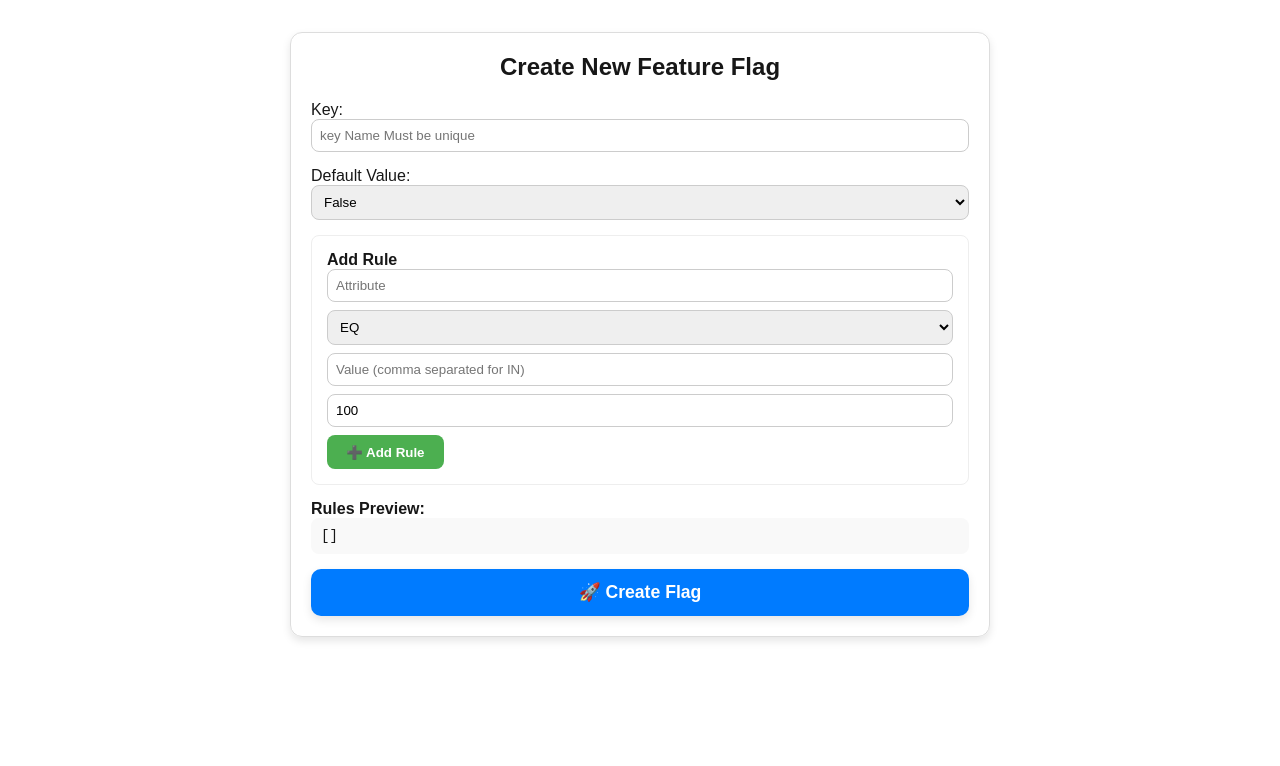
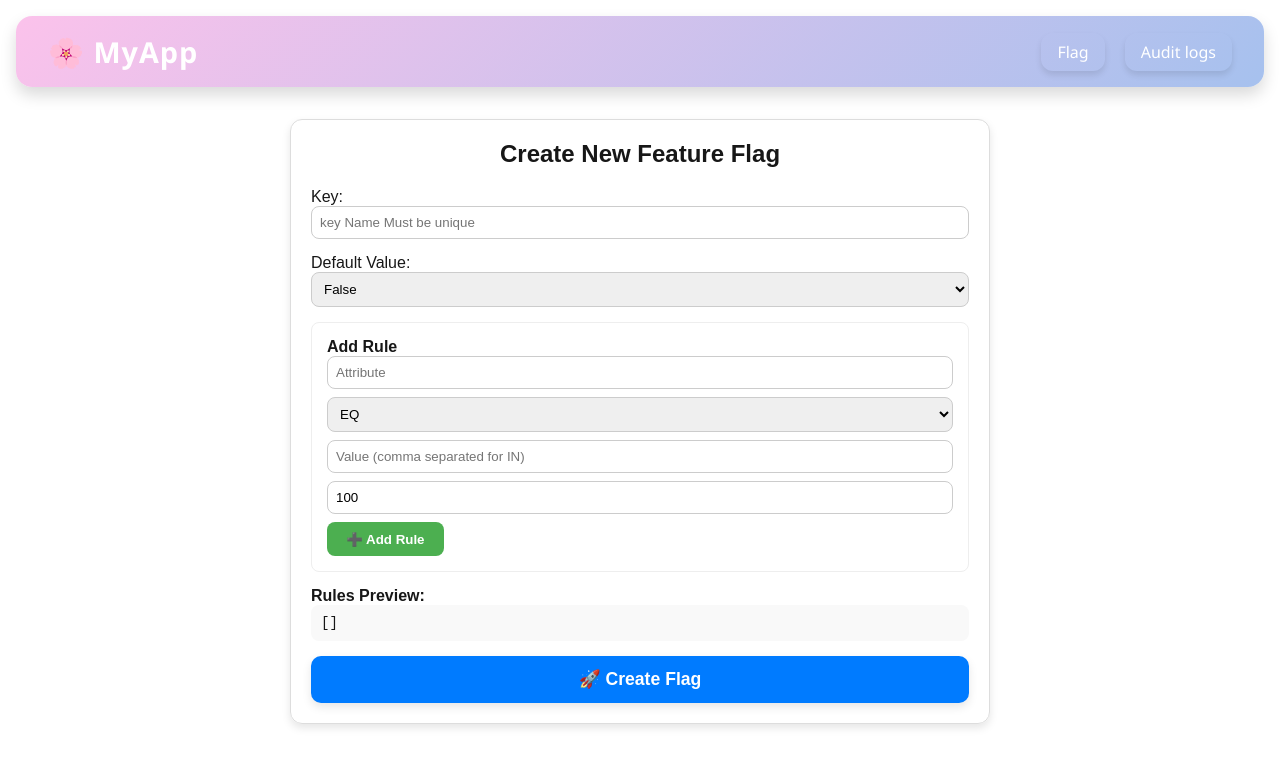
Before and after one commit to AbhishekSankhla121/Cognitute, a Next.js app in the folder application/: page /dashboard/1/createflag in a window 1280 px wide. Shown: the top 766 px of the page. Built offline with nearby package versions, Linux system fonts and the light colour scheme; no server answers.

Commit message:
adding navbar

```diff
--- /dev/null
+++ b/application/src/app/components/navbar.tsx
@@ -0,0 +1,87 @@
+"use client";
+
+import React from "react";
+
+const Navbar = () => {
+  // Navbar container style
+  const navbarStyle = {
+    display: "flex",
+    justifyContent: "space-between",
+    alignItems: "center",
+    padding: "16px 32px",
+    background: "linear-gradient(135deg, #fbc2eb, #a6c1ee)",
+    borderRadius: "16px",
+    margin: "16px",
+    boxShadow: "0 8px 16px rgba(0,0,0,0.15)",
+    fontFamily: "'Segoe UI', Tahoma, Geneva, Verdana, sans-serif",
+  };
+
+  // Logo style
+  const logoStyle = {
+    fontWeight: "bold",
+    fontSize: "1.8rem",
+    color: "#fff",
+    letterSpacing: "1px",
+  };
+
+  // Navigation links container
+  const navLinksStyle = {
+    listStyle: "none",
+    display: "flex",
+    gap: "20px",
+    margin: 0,
+    padding: 0,
+  };
+
+  // Link button style
+  const linkStyle = {
+    textDecoration: "none",
+    color: "#fff",
+    padding: "8px 16px",
+    borderRadius: "12px",
+    fontWeight: "500",
+    transition: "all 0.3s ease",
+    cursor: "pointer",
+    boxShadow: "0 4px 6px rgba(0,0,0,0.1)",
+  };
+
+    const handleMouseEnter = (e: React.MouseEvent<HTMLAnchorElement>) => {
+    const target = e.currentTarget as HTMLAnchorElement;
+  target.style.background = "rgba(255, 255, 255, 0.2)";
+  target.style.transform = "translateY(-2px) scale(1.05)";
+  target.style.boxShadow = "0 6px 12px rgba(0,0,0,0.2)";
+  };
+
+  const handleMouseLeave = (e: React.MouseEvent<HTMLAnchorElement>) => {
+     const target = e.currentTarget as HTMLAnchorElement;
+  target.style.background = "rgba(255, 255, 255, 0.2)";
+  target.style.transform = "translateY(-2px) scale(1.05)";
+  target.style.boxShadow = "0 6px 12px rgba(0,0,0,0.2)";
+  };
+
+
+return (
+  <nav style={navbarStyle}>
+    <div style={logoStyle}>🌸 MyApp</div>
+    <ul style={navLinksStyle}>
+      {[
+        { item: "Flag", location: "/dashboard/flags" },
+        { item: "Audit logs", location: "/dashboard/auditlog" }
+      ].map((navItem) => (
+        <li key={navItem.item}>
+          <a
+            href={navItem.location}
+            style={linkStyle}
+            onMouseEnter={handleMouseEnter}
+            onMouseLeave={handleMouseLeave}
+          >
+            {navItem.item}
+          </a>
+        </li>
+      ))}
+    </ul>
+  </nav>
+
+);
+}
+export default Navbar;
--- a/application/src/app/layout.tsx
+++ b/application/src/app/layout.tsx
@@ -1,6 +1,7 @@
 import type { Metadata } from "next";
 import { Geist, Geist_Mono } from "next/font/google";
 import "./globals.css";
+import Navbar from "./components/navbar";
 
 const geistSans = Geist({
   variable: "--font-geist-sans",
@@ -25,6 +26,7 @@ export default function RootLayout({
   return (
     <html lang="en">
       <body className={`${geistSans.variable} ${geistMono.variable}`}>
+         <Navbar/>
         {children}
       </body>
     </html>
--- a/application/src/app/page.tsx
+++ b/application/src/app/page.tsx
@@ -7,6 +7,8 @@ export default async function Home() {
 
   if (!user) {
     redirect("/api/auth/signin");
+  }else{
+    redirect("/dashboard/flags");
   }
 
   return <>{JSON.stringify(user)}</>;
```
